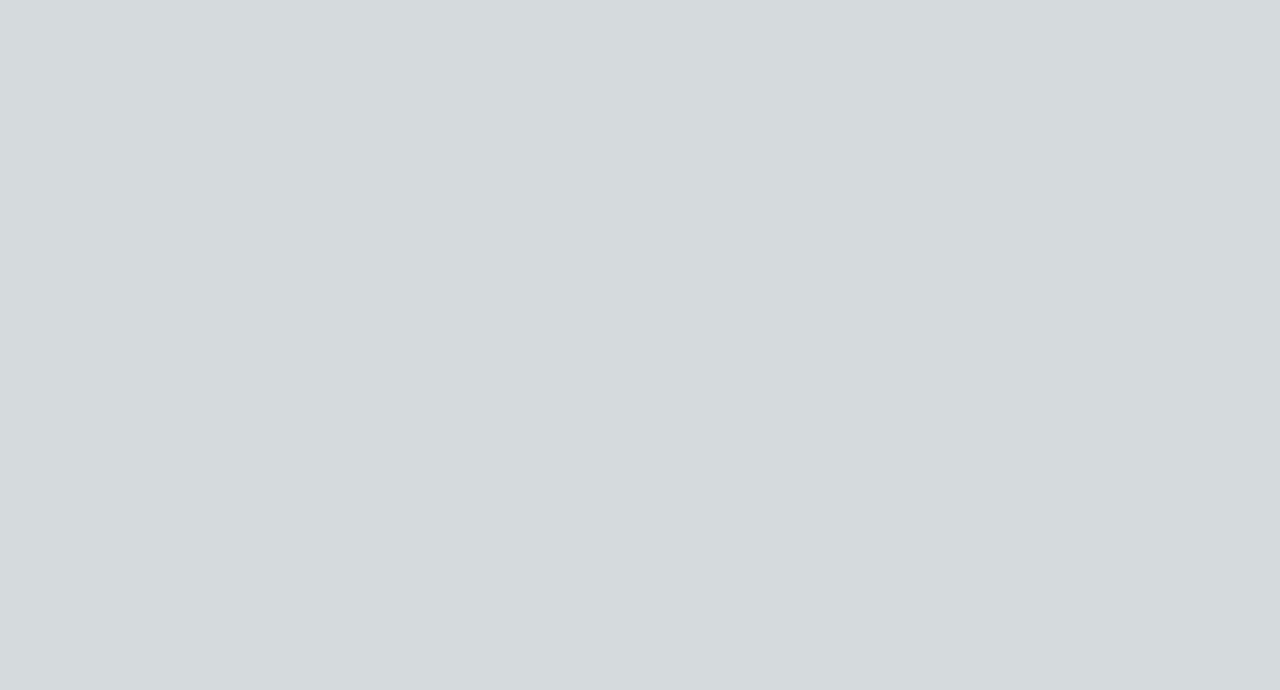
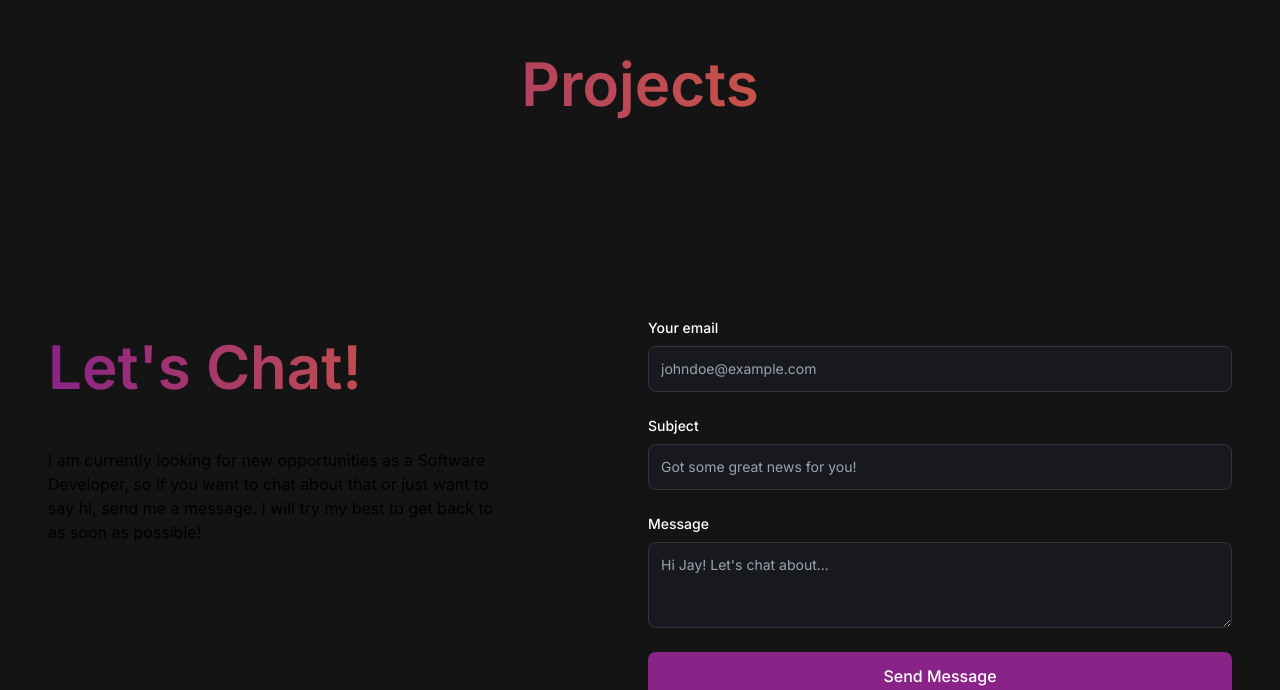
Before and after one commit to AbhijayNair/abhijaynair.github.io, a Next.js app: page / in a window 1280 px wide. Shown: the part 2107-2797 px from the top of the page. Before the commit the page ends 1950 px from the top, so only its background shows below. Built offline with nearby package versions, Linux system fonts and the light colour scheme.

Commit message:
Added contact section

```diff
--- a/app/components/AboutSection.tsx
+++ b/app/components/AboutSection.tsx
@@ -2,6 +2,7 @@ import React from "react";
 
 const AboutSection = () => {
   return (
+    <>
       <section className="" id="about">
         <div className="grid grid-cols-2 sm:grid-cols-12 text-white lg:py-20">
           <div className="col-span-4 py-4 sm:pt-6 sm:text-center text-center justify-self-start">
@@ -12,16 +13,24 @@ const AboutSection = () => {
           <div className="text-left col-span-8 text-white lg:text-xl pt-6">
             A Master&apos;s in Computer Science student on track to graduate in
             May 2024. Focussing in Artificial Intelligence, I have a holistic
-          experience in Computer Vision applications involving pose estimation,
-          image analysis and classification using the frequency spectrum.
+            experience in Computer Vision applications involving pose
+            estimation, image analysis and classification using the frequency
+            spectrum.
             <br />
-          While I continue to honor my skills in deep learning, I&apos;ve always
-          had a profound interest in developing frontend applications, primarily
-          mobile but I have been delving into web development recently in
-          hopes of reaching a larger user base.
+            While I continue to honor my skills in deep learning, I&apos;ve
+            always had a profound interest in developing frontend applications,
+            primarily mobile but I have been delving into web development
+            recently in hopes of reaching a larger user base.
           </div>
         </div>
       </section>
+
+      <section className="lg:py-20 py-10" id="education">
+        <div className="text-left text-transparent bg-clip-text bg-gradient-to-r from-primary to-secondary text-4xl sm:text-5xl lg:text-6xl lg:leading-snug font-semibold">
+          <h2>Education</h2>
+        </div>
+      </section>
+    </>
   );
 };
 
--- /dev/null
+++ b/app/components/ContactSection.jsx
@@ -0,0 +1,113 @@
+"use client"
+import React, { useState } from "react";
+
+const ContactSection = () => {
+
+    const [isMessageSent, setIsMessageSent] = useState(false)
+
+
+    const handleSubmit = async (e) => {
+        e.preventDefault()
+        const data = JSON.stringify({
+            email: e.target.email.value,
+            subject: e.target.subject.value,
+            message: e.target.message.value
+        })
+        const endpoint = "/api/send"
+
+        const options = {
+            method: "POST",
+            headers: {
+                'Content-Type': 'application/json'
+            },
+            body: data
+        }
+
+        const response = await fetch(endpoint, options)
+        if (response.status === 200) {
+            setIsMessageSent(true)
+            setTimeout(() => {
+                setIsMessageSent(false)
+            }, 3000);
+        }
+
+    }
+
+  return (
+    <section
+      className="grid md:grid-cols-2 my-12 py-24 gap-4 lg:py-16"
+      id="contact"
+    >
+      <div className="">
+        <h2 className="col-span-6 text-left my-2 text-transparent bg-clip-text bg-gradient-to-r from-primary to-secondary text-4xl sm:text-5xl lg:text-6xl lg:leading-snug font-semibold">
+          Let&apos;s Chat!
+        </h2>
+        <br />
+        <p className="text-left my-2 mb-4 max-w-md">
+          I am currently looking for new opportunities as a Software Developer,
+          so if you want to chat about that or just want to say hi, send me a
+          message. I will try my best to get back to as soon as possible!
+        </p>
+      </div>
+      <div>
+        <form className="flex flex-col" onSubmit={handleSubmit}>
+          <div className="mb-6">
+              <label
+                htmlFor="email"
+                className="text-white block text-sm font-medium mb-2"
+              >
+                Your email
+              </label>
+              <input
+                className="bg-[#18191E] border border-[#33353F] placeholder-gray text-gray-100 text-sm rounded-lg block w-full p-3"
+                type="email"
+                id="email"
+                name="email"
+                required
+                placeholder="johndoe@example.com"
+              />
+          </div>
+
+          <div className="mb-6">
+              <label
+                htmlFor="subject"
+                className="text-white block text-sm font-medium mb-2"
+              >
+                Subject
+              </label>
+              <input
+                className="bg-[#18191E] border border-[#33353F] placeholder-gray text-gray-100 text-sm rounded-lg block w-full p-3"
+                type="text"
+                id="subject"
+                name="subject"
+                required
+                placeholder="Got some great news for you!"
+              />
+          </div>
+
+          <div className="mb-6">
+              <label
+                htmlFor="message"
+                className="text-white block text-sm font-medium mb-2"
+              >
+                Message
+              </label>
+              <textarea
+                className="bg-[#18191E] border border-[#33353F] placeholder-gray text-gray-100 text-sm rounded-lg block w-full p-3"
+                id="message"
+                name="message"
+                rows={3}
+                maxLength={512}
+                required
+                placeholder="Hi Jay! Let's chat about..."
+              />
+          </div>
+          <button className="bg-primary hover:opacity-80 text-white font-medium py-3 px-5 rounded-lg w-full" type="submit">Send Message</button>
+        </form>
+        {isMessageSent && <p className="text-green-500 text-sm mt-2">Your message has been sent!</p>}
+      </div>
+    </section>
+  );
+};
+
+export default ContactSection;
--- a/app/components/ExperienceSection.tsx
+++ b/app/components/ExperienceSection.tsx
@@ -2,9 +2,9 @@ import React from "react";
 
 const ExperienceSection = () => {
   return (
-    <section className="lg:py-20 py-10" id="skills">
-      <div className="text-center text-transparent bg-clip-text bg-gradient-to-r from-primary to-secondary text-4xl sm:text-5xl lg:text-6xl lg:leading-snug font-semibold">
-        <h2>Education and Experience</h2>
+    <section className="lg:py-20 py-10" id="experience">
+      <div className="text-left text-transparent bg-clip-text bg-gradient-to-r from-primary to-secondary text-4xl sm:text-5xl lg:text-6xl lg:leading-snug font-semibold">
+        <h2>Experience</h2>
       </div>
     </section>
   );
--- a/app/components/HeroSection.tsx
+++ b/app/components/HeroSection.tsx
@@ -2,6 +2,7 @@
 import React from "react";
 import Image from "next/image";
 import SocialsRow from "./SocialsRow";
+import Link from "next/link";
 
 import { TypeAnimation } from "react-type-animation";
 
@@ -36,14 +37,14 @@ const HeroSection = () => {
             <SocialsRow />
           </div>
           <div>
-            <button
-              onClick={() =>
-                window.open("mailto:me@abhijaynair.com?subject=Hey There!", '_self')
-              }
-              className="px-6 inline-block w-full py-3 sm:w-fit rounded-full mr-4 bg-gradient-to-br from-primary via-wiretapmiddle to-secondary hover:bg-slate-200 text-white"
-            >
-              Contact Me
-            </button>
+            <form method="get" action={"#contact"} className="px-6 inline-block w-full py-3 sm:w-fit rounded-full mr-4 bg-gradient-to-br from-primary via-wiretapmiddle to-secondary hover:bg-slate-200 text-white">
+              <button
+                type="submit"
+                className=""
+              >
+                Contact Me
+              </button>
+            </form>
             <button
               onClick={() =>
                 window.open(
@@ -60,7 +61,13 @@ const HeroSection = () => {
           </div>
         </div>
         <div className="col-span-4 px-1 py-2 mt-4">
-          <Image className="" width={512} height={512} src={"./heroimage.png"} alt="jay AI generated image"/>
+          <Image
+            className=""
+            width={512}
+            height={512}
+            src={"./heroimage.png"}
+            alt="jay AI generated image"
+          />
         </div>
       </div>
     </section>
--- a/app/components/Navbar.jsx
+++ b/app/components/Navbar.jsx
@@ -9,6 +9,7 @@ import MenuOverlay from "./MenuOverlay";
 const NavLinks = [
   { title: "About", href: "#about" },
   { title: "Projects", href: "#projects" },
+  { title: "Contact", href: "#contact" },
 ];
 
 export const Navbar = () => {
--- a/app/components/ProjectsSection.tsx
+++ b/app/components/ProjectsSection.tsx
@@ -1,14 +1,13 @@
-import React from 'react'
+import React from "react";
 
 const ProjectsSection = () => {
   return (
-    <section className='text-white' id='projects'>
-    <div className="md:grid md:grid-cols-2 gap-8 items-center py-8 px-4 xl:gap-16 sm:py-16 xl:px-16">
-      <div>
+    <section className="lg:py-20" id="projects">
+      <div className="text-center text-transparent bg-clip-text bg-gradient-to-r from-primary to-secondary text-4xl sm:text-5xl lg:text-6xl lg:leading-snug font-semibold">
         <h2>Projects</h2>
       </div>
-    </div></section>
-  )
-}
+    </section>
+  );
+};
 
-export default ProjectsSection
+export default ProjectsSection;
--- /dev/null
+++ b/app/components/api/send/route.js
@@ -0,0 +1,26 @@
+import { NextResponse } from "next/server";
+import { Resend } from 'resend';
+
+const resend = new Resend(process.env.RESEND_API_KEY);
+const fromEmail = process.env.FROM_EMAIL
+
+export async function POST(req, res) {
+  const {email, subject, message} = await req.json()
+  try {
+    const data = await resend.emails.send({
+      from: fromEmail,
+      to: [fromEmail, email],
+      subject: subject,
+      react: <>
+        <p>Thank you for contacting me!</p>
+        <br/>
+        <p>The Message you sent: </p><br/>
+        <p>{message}</p>
+      </>,
+    });
+
+    return Response.json(data);
+  } catch (error) {
+    return Response.json({ error });
+  }
+}
--- a/app/page.tsx
+++ b/app/page.tsx
@@ -1,21 +1,24 @@
 import HeroSection from "./components/HeroSection";
 import AboutSection from "./components/AboutSection";
-import ProjectsSection from "./components/ProjectsSection";
+import ContactSection from "./components/ContactSection";
 import SkillsSection from "./components/SkillsSection";
 import Footer from "./components/Footer";
 import { Navbar } from "./components/Navbar";
 import ExperienceSection from "./components/ExperienceSection";
+import ProjectsSection from "./components/ProjectsSection";
 
 export default function Home() {
   return (
-    <div className="mb-0 bg-[#141414]">
+    <div className="mb-0 bg-[#141414] scroll-smooth">
       <main className="flex min-h-screen flex-col bg-[#141414]">
         <Navbar />
         <div className="container mt-24 mx-auto px-12 py-4">
           <HeroSection />
           <AboutSection />
+          <ExperienceSection />
           <SkillsSection />
-          <ExperienceSection />
+          <ProjectsSection />
+          <ContactSection />
         </div>
       </main>
       <Footer />
--- a/package.json
+++ b/package.json
@@ -11,11 +11,11 @@
   "dependencies": {
     "@heroicons/react": "^2.0.18",
     "next": "14.0.4",
+    "postcss": "^8",
     "react": "^18",
     "react-dom": "^18",
     "react-type-animation": "^3.2.0",
     "resend": "^2.0.0",
-    "postcss": "^8",
     "tailwindcss": "^3.3.3"
   },
   "devDependencies": {
--- a/tsconfig.json
+++ b/tsconfig.json
@@ -22,6 +22,6 @@
       "@/*": ["./*"]
     }
   },
-  "include": ["next-env.d.ts", "**/*.ts", "**/*.tsx", ".next/types/**/*.ts", "app/components/Navbar.jsx"],
+  "include": ["next-env.d.ts", "**/*.ts", "**/*.tsx", ".next/types/**/*.ts", "app/components/Navbar.jsx", "app/components/api/send/route.js"],
   "exclude": ["node_modules"]
 }
```
Also changed, not shown: 1 other file (tests, documents, lock files or other folders). Lines whose indentation alone changed are shown as unchanged.
